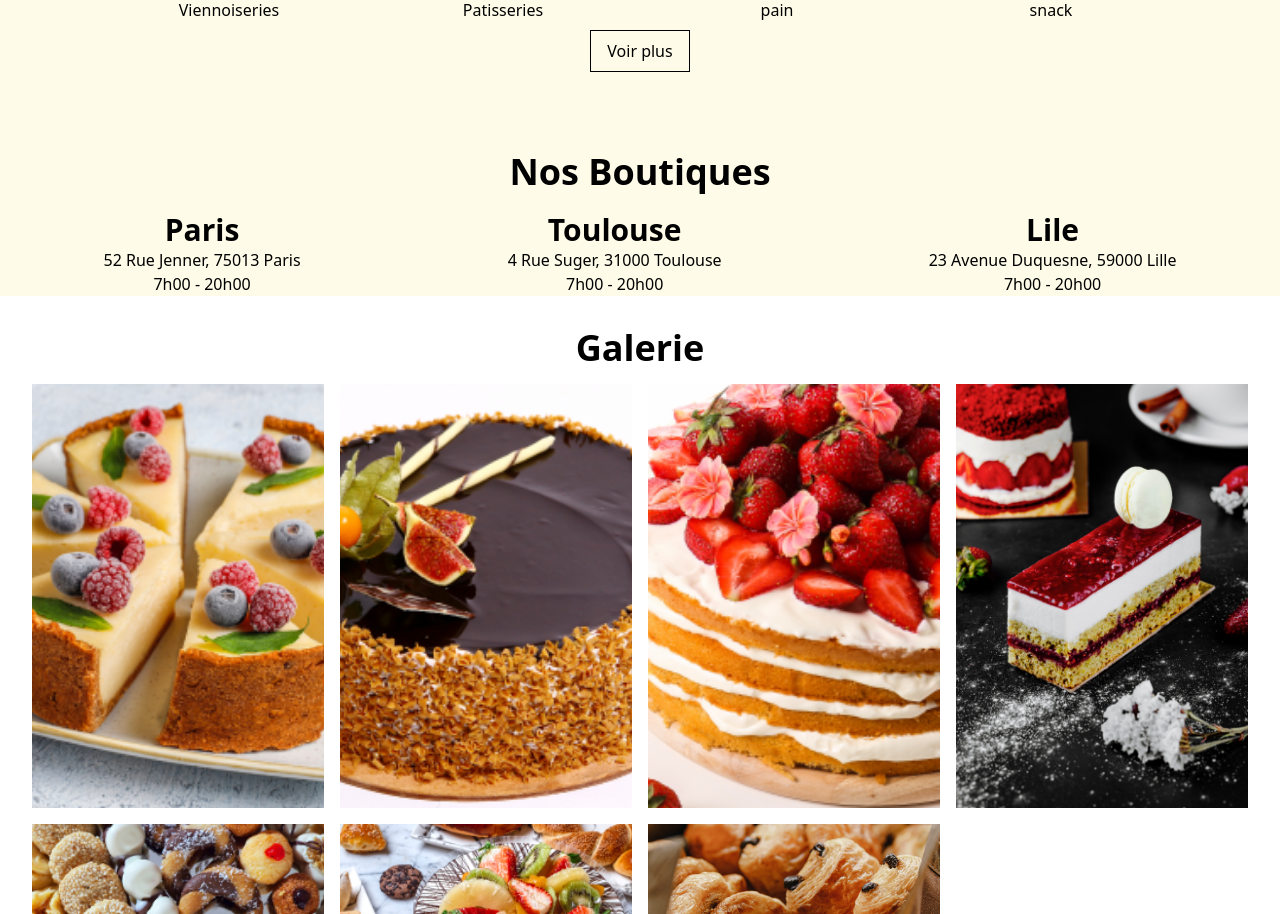
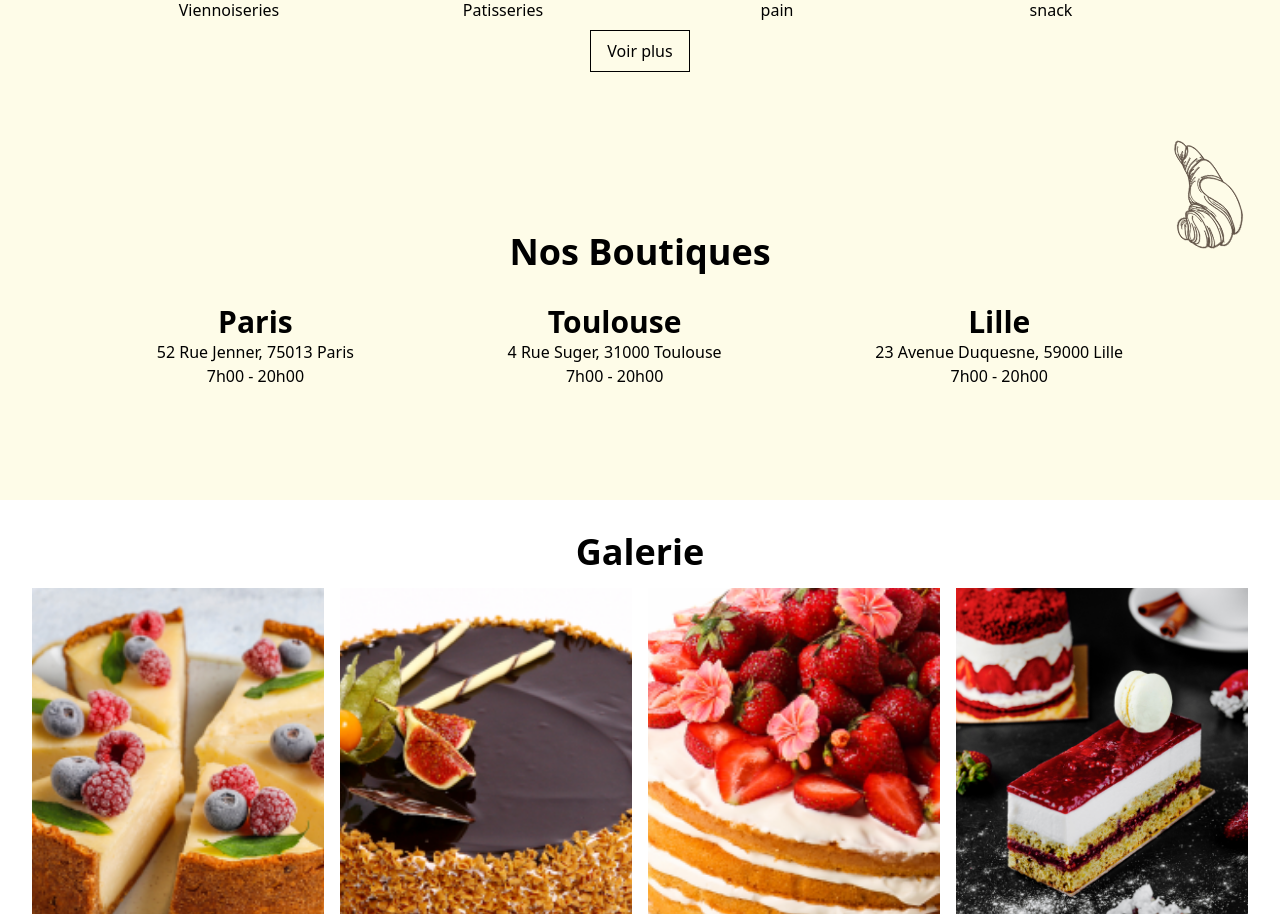
Before and after one commit to Krishanth0/Boulangeire, a React (Create React App) app in the folder boulangerie-app-react/: page / in a window 1280 px wide. Shown: the part 2191-3105 px from the top of the page. Built offline with nearby package versions, Linux system fonts and the light colour scheme; the HTML template or start-up script is replaced by a standard one.

Commit message:
++ image croissant dans shop.jsx

```diff
--- a/boulangerie-app-react/src/components/Shops.jsx
+++ b/boulangerie-app-react/src/components/Shops.jsx
@@ -1,34 +1,38 @@
-import React from 'react'
+import React from 'react';
+import img from '../assets/croissant.png';
 
 const Shops = () => {
   return (
-    <div className=' w-full h-full bg-yellow-50'>
+    <div className='w-full h-full bg-yellow-50 p-20 relative'>
+      <div className="absolute top-0 right-0 transform rotate-[47.95deg]">
+        <img src={img} alt="/" className="w-[145.83px] h-[97.22px]" />
+      </div>
       <div>
-      <h1 className='text-black text-center text-4xl font-bold '>Nos Boutiques</h1>
+        <h1 className='text-black text-center text-4xl font-bold'>Nos Boutiques</h1>
       </div>
-    <div className='flex flex-row mt-5 justify-around text-center'>
+      <div className='flex flex-row mt-8 justify-around text-center'>
 
-      <div>
+        <div className='mb-8'>
           <h2 className='font-bold text-3xl'>Paris</h2>
           <p>52 Rue Jenner, 75013 Paris</p>
           <p>7h00 - 20h00 </p>
         </div>
 
-      <div>
+        <div className='mb-8'>
           <h2 className='font-bold text-3xl'>Toulouse</h2>
           <p>4 Rue Suger, 31000 Toulouse</p>
           <p>7h00 - 20h00 </p>
         </div>
 
-      <div>
-      <h2 className='font-bold text-3xl'>Lile</h2>
+        <div className='mb-8'>
+          <h2 className='font-bold text-3xl'>Lille</h2>
           <p>23 Avenue Duquesne, 59000 Lille</p>
           <p>7h00 - 20h00 </p>
         </div>
 
       </div>
     </div>
-  )
+  );
 }
 
-export default Shops
+export default Shops;
```
Lines whose indentation alone changed are shown as unchanged.
